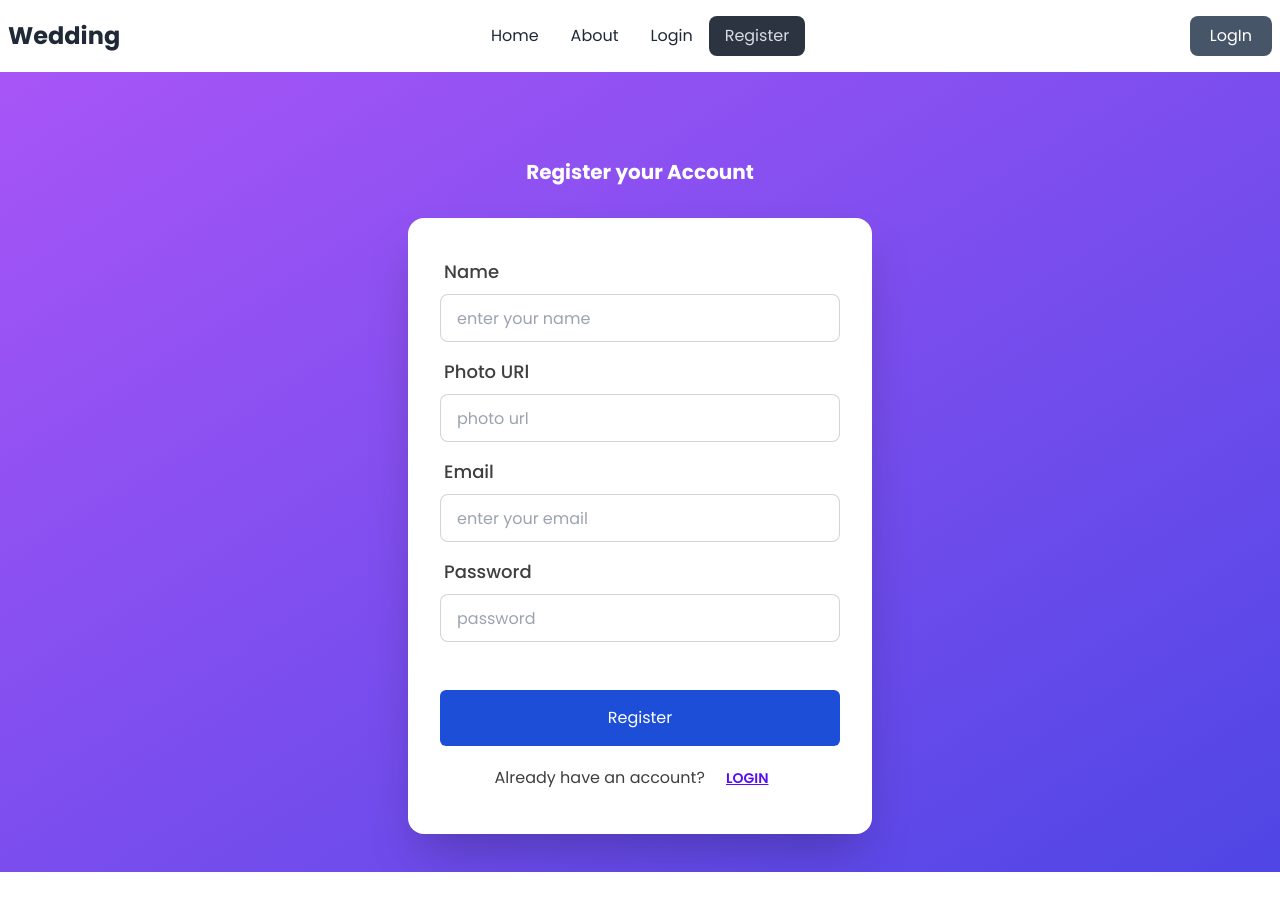
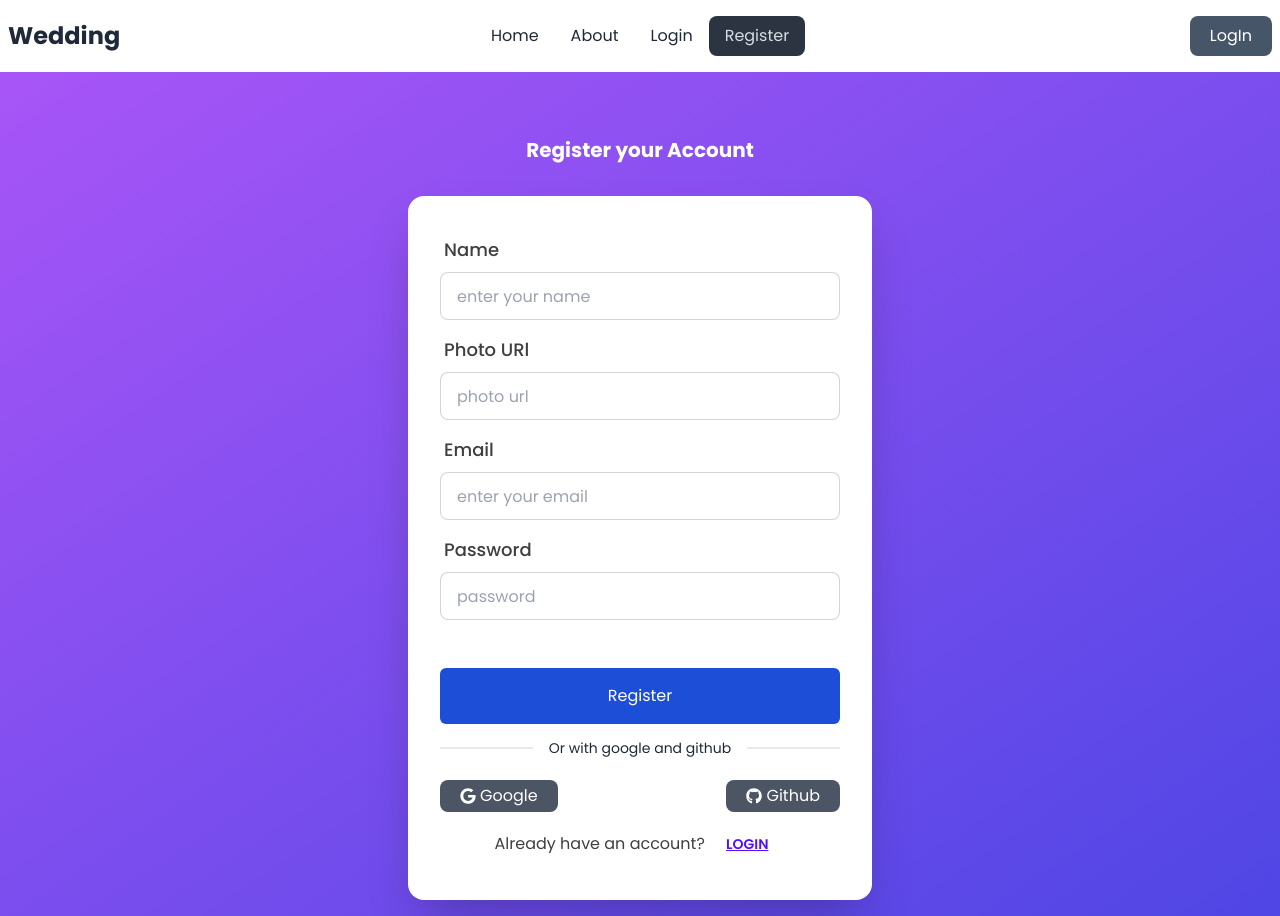
Before and after one commit to antubhatta/social-event-weeding-assignment-nine, a React (Vite) app: page /register in a window 1280 px wide. Before the commit the page ends 872 px from the top, so only its background shows below. Built offline with nearby package versions, Linux system fonts and the light colour scheme; no server answers.

Commit message:
our services section added sucessfully

```diff
--- a/src/AuthProvider/AuthProvider.jsx
+++ b/src/AuthProvider/AuthProvider.jsx
@@ -31,6 +31,7 @@ const AuthProvider = ({children}) => {
         return signInWithPopup(auth,gitHubProvider)
     }
 
+
     // observer the current user
     useEffect(()=>{
            const unsubscribe= onAuthStateChanged(auth,(currentUser)=>{
--- a/src/Pages/Home/Home.jsx
+++ b/src/Pages/Home/Home.jsx
@@ -1,12 +1,23 @@
+import { useLoaderData } from "react-router-dom";
 import Banner from "./Banner";
+import ServiceCard from "./ServiceCard";
+
 
 
 const Home = () => {
+    const services=useLoaderData()
     return (
         <div>
 
             <h3 className="text-3xl">This is a home page</h3>
             <Banner></Banner>
+            <h3 className="container mx-auto text-center text-3xl font-bold mt-6 mb-6">Our Services</h3>
+            <div className="container mx-auto grid grid-cols-1 mb-14 md:grid-cols-2 lg:grid-cols-3 gap-6">
+
+                {
+                    services.map((service)=><ServiceCard key={service.id} services={service}></ServiceCard>)
+                }
+            </div>
         </div>
     );
 };
--- /dev/null
+++ b/src/Pages/Home/ServiceCard.jsx
@@ -0,0 +1,18 @@
+
+
+const ServiceCard = ({services}) => {
+    const {title,img,price,description}=services
+    return (
+        <div className="shadow-xl rounded-lg">
+            <div>
+                <img className="h-[220px] p-6 w-full rounded-lg " src={img} alt="" />
+            </div>
+            <h3 className="mt-3 pl-6 font-bold text-2xl text-[#49516F]">{title}</h3>
+            <p className="pl-6 text-base font-normal text-[#49516F] mt-3">{price}</p>
+            <p className="pl-6 pr-6 mt-3 text-base font-normal text-[#49516F]">{description}</p>
+            <button className="text-base text-indigo-700 underline pl-6 mt-3 mb-5">See Details</button>
+        </div>
+    );
+};
+
+export default ServiceCard;
--- a/src/Pages/Register/Register.jsx
+++ b/src/Pages/Register/Register.jsx
@@ -4,9 +4,10 @@ import { AuthContext } from "../../AuthProvider/AuthProvider";
 import { ToastContainer, toast } from 'react-toastify';
 import 'react-toastify/dist/ReactToastify.css';
 import { updateProfile } from "firebase/auth";
+import { FaGithub, FaGoogle } from 'react-icons/fa';
 
 const Login = () => {
-    const {createUser} =useContext(AuthContext)
+    const {createUser,googleLogin,gitHubLogin} =useContext(AuthContext)
     const handleRegister=e=>{
         e.preventDefault()
         const name=e.target.name.value
@@ -22,6 +23,10 @@ const Login = () => {
       else if(!/[A-Z]/.test(password)){
           toast('your password must be one character in uppercase')
           return;
+      }
+      else if(!/[!@#$%^&*()_+{}[\]:;<>,.?~\\-]/.test(password)){
+        toast('your password must be one special character')
+        return
       }
 
         // creating a new user
@@ -45,6 +50,26 @@ const Login = () => {
             console.log(error)
         })
 
+    }
+    // login google
+    const handleGoogleLogin=()=>{
+      googleLogin()
+    .then((result)=>{
+      console.log(result.user)
+    })
+    .catch((error)=>{
+      console.log(error)
+    })
+    }
+    // login github
+    const handleGithubLogin=()=>{
+      gitHubLogin()
+      .then((result)=>{
+        console.log(result.user)
+      })
+      .catch((error)=>{
+        console.log(error)
+      })
     }
     return (
         <div className="hero min-h-screen bg-gradient-to-br from-purple-500 to-indigo-600">
@@ -85,6 +110,18 @@ const Login = () => {
               <div className="form-control mt-6">
                 <button className="py-4 rounded-md text-white bg-blue-700 w-auto md:w-[400px]">Register</button>
               </div>
+              <p className="text-sm text-center mt-2 divider">Or with google and github</p>
+              <div className="flex justify-between">
+              <button onClick={handleGoogleLogin} className="px-5 py-3 btn-sm text-base flex items-center gap-1 rounded-lg bg-gray-600 text-white">
+                    <FaGoogle></FaGoogle>
+                    <p>Google</p>
+                </button>
+                <button onClick={handleGithubLogin} className="px-5 py-3 btn-sm text-base flex items-center gap-1 rounded-lg bg-gray-600 text-white">
+                    <FaGithub></FaGithub>
+                    <p>Github</p>
+                </button>
+
+              </div>
               <p className="text-base text-center font-normal text-[#403F3F]">Already have an account? <Link className="font-bold" to="/login"><button className="btn btn-link">Login</button></Link></p>
 
             </form>
--- a/src/main.jsx
+++ b/src/main.jsx
@@ -22,7 +22,8 @@ const router = createBrowserRouter([
     children:[
       {
         path: "/",
-        element: <Home></Home>
+        element: <Home></Home>,
+        loader:()=>fetch('wedding.json')
       },
       {
         path: "/login",
```
Also changed, not shown: public/wedding.json (+8 -2 lines).
